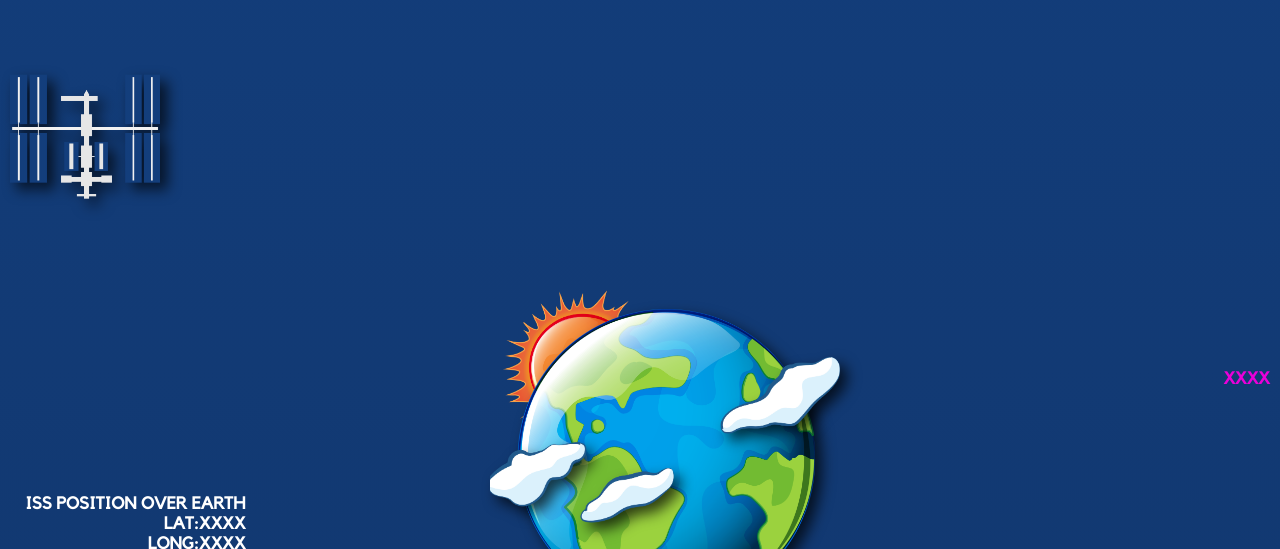
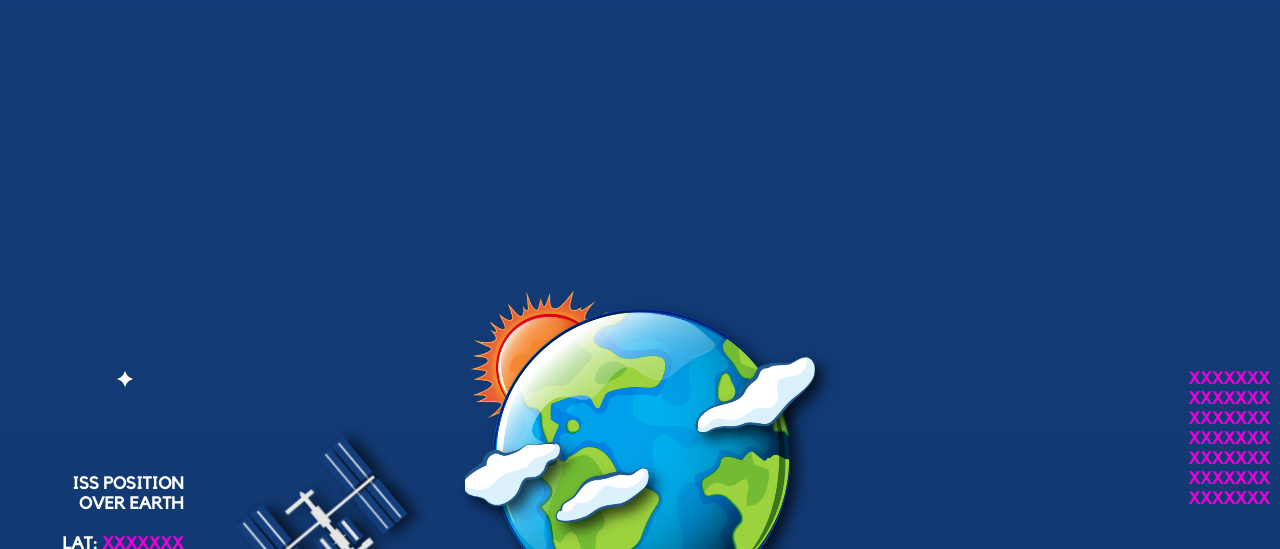
Before and after one commit to mgmichaela/in-a-galaxy-far-far-away, a plain HTML site: page html/index.html in a window 1280 px wide. Shown: the part 251-800 px from the top of the page. Drawn offline with Linux system fonts and the light colour scheme.

Commit message:
row 3 build

```diff
--- a/html/index.html
+++ b/html/index.html
@@ -23,12 +23,17 @@
 
         <!--Row 3-->
         <section class="r3_iss_position">
-            <h4>ISS Position Over Earth</h4>
-            <h4>LAT:<span>XXXX</span></h4>
-            <h4>LONG:<span>XXXX</span></h4>
+            <h4>ISS Position <br> Over Earth</h4>
+            <br>
+            <div class="r3_numbers">
+                <h4>LAT: <span class="lat_num">xxxxxxx</span></h4>
+                <h4>LONG: <span class="long_num">xxxxxxx</span></h4>
+            </div>
         </section>
 
-        <img src="/assets/Master ai-28.png" class="r3_iss_satilite shadowed">
+        <img src="/assets/Master ai-30.png" class="r3_star">
+
+        <img src="/assets/Master ai-28.png" class="r3_iss_satellite shadowed">
 
         <img src="/assets/Master ai-02.png" class="r3_sun">
 
@@ -38,7 +43,19 @@
         <img src="/assets/Master ai-11.png" class="r3_moon shadowed">
 
         <section class="r3_list_of_names">
-            <span>XXXX</span>
+            <span>xxxxxxx</span>
+            <br>
+            <span>xxxxxxx</span>
+            <br>
+            <span>xxxxxxx</span>
+            <br>
+            <span>xxxxxxx</span>
+            <br>
+            <span>xxxxxxx</span>
+            <br>
+            <span>xxxxxxx</span>
+            <br>
+            <span>xxxxxxx</span>
         </section>
 
         <!--Row 4-->
```
